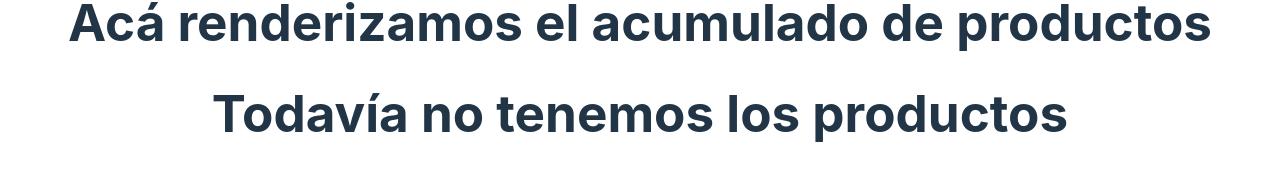
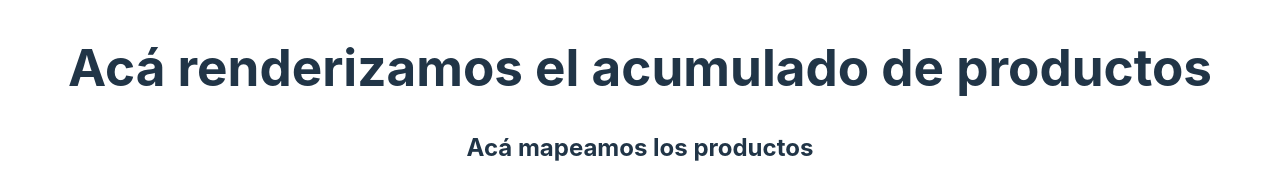
Before and after one commit to ftureo/approach-ecommerce, a React (Vite) app: page /products in a window 1280 px wide. Shown: the part 350-531 px from the top of the page. Built offline with nearby package versions, Linux system fonts and the light colour scheme; no server answers.

Commit message:
wip: 🚧 comment rendered text

```diff
--- a/src/components/ProductListContainer.jsx
+++ b/src/components/ProductListContainer.jsx
@@ -25,7 +25,8 @@ const ProductListContainer = () => {
     return (
         <>
             <h1>Acá renderizamos el acumulado de productos</h1>
-            {products.length === 0 && <h1>Todavía no tenemos los productos</h1>}
+            {/* Rendering with one condition - wip: add loading */}
+            {/* {products.length === 0 && <h1>Todavía no tenemos los productos</h1>} */}
             <ProductList products={products} />
         </>
     );
```
